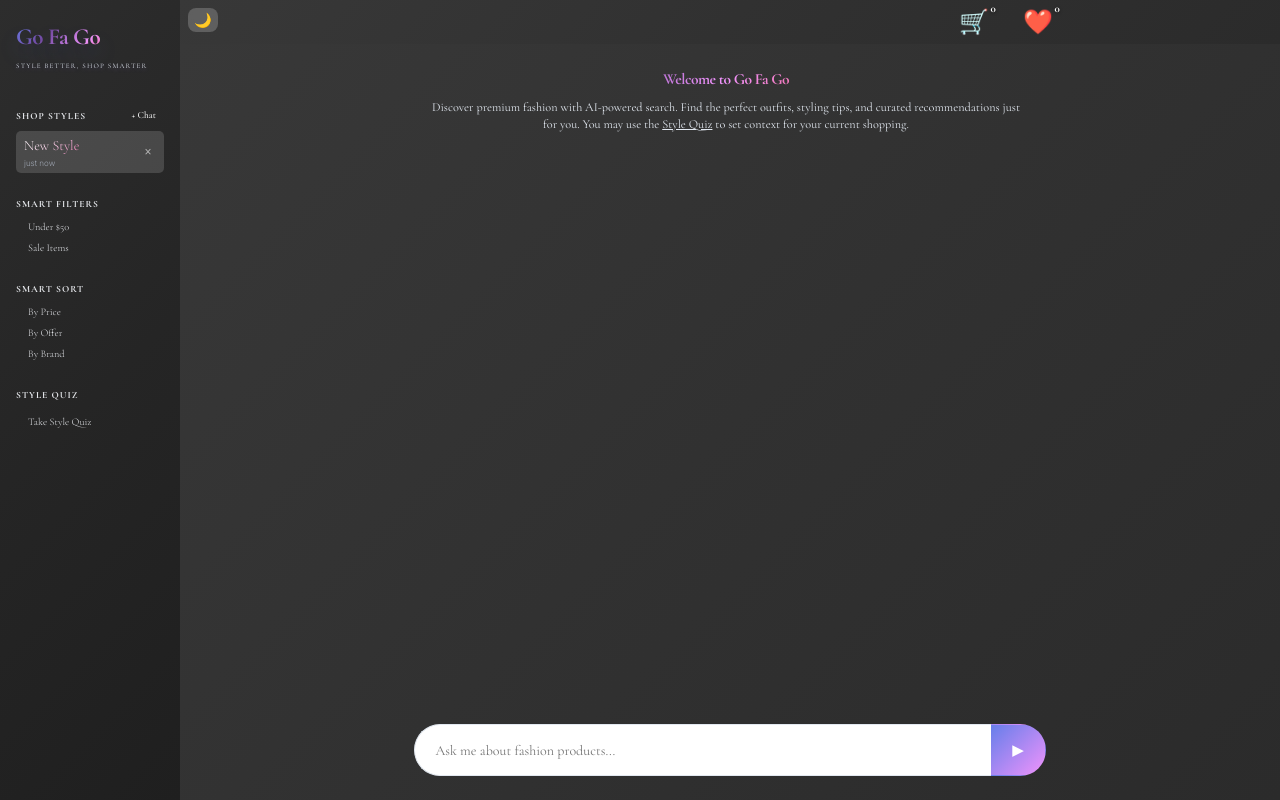
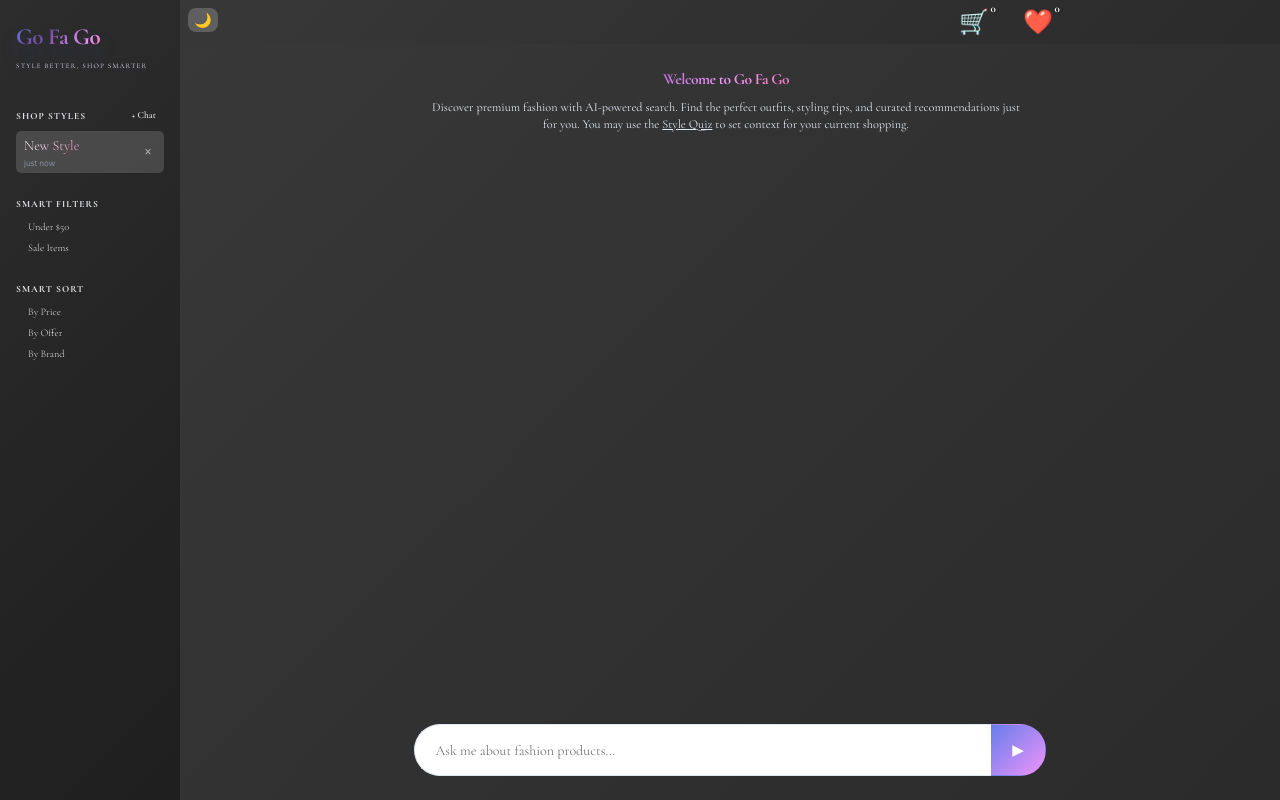
Before and after one commit to raja-datascientist/GoFaGo, a Flask app: page / in a window 1280 px wide. Run offline with Flask 3, Linux system fonts and the light colour scheme; some web fonts are replaced.

Commit message:
Hide Style Quiz section and 'Take Style Quiz' from left menu

```diff
--- a/frontend_python/templates/index.html
+++ b/frontend_python/templates/index.html
@@ -57,13 +57,13 @@
                     </div>
                 </div>
 
-                <!-- Style Quiz Section (moved after Smart Sort) -->
-                <div class="refinements-section sidebar" id="styleQuizSection">
+                <!-- Style Quiz Section (hidden as requested) -->
+                <div class="refinements-section sidebar" id="styleQuizSection" style="display: none;">
                     <h3 style="display: flex; justify-content: space-between; align-items: center;">
                         <span>STYLE QUIZ</span>
                     </h3>
-                    <div id="styleProfilesList" class="quick-links" style="margin-top:4px;">
-                        <a href="#" class="quick-link" id="openStyleQuizLink">
+                    <div id="styleProfilesList" class="quick-links" style="margin-top:4px; display: none;">
+                        <a href="#" class="quick-link" id="openStyleQuizLink" style="display: none;">
                             <span>Take Style Quiz</span>
                             <span class="link-icon">→</span>
                         </a>
```
